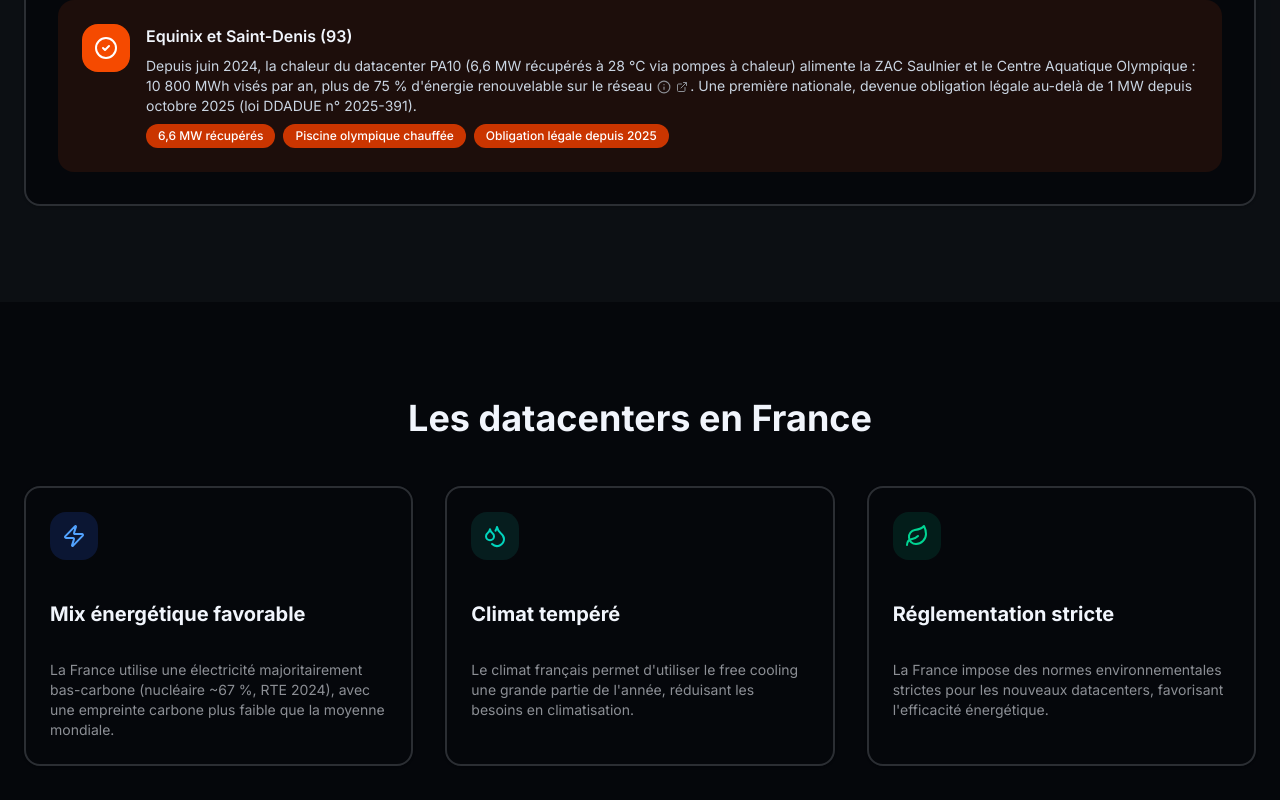
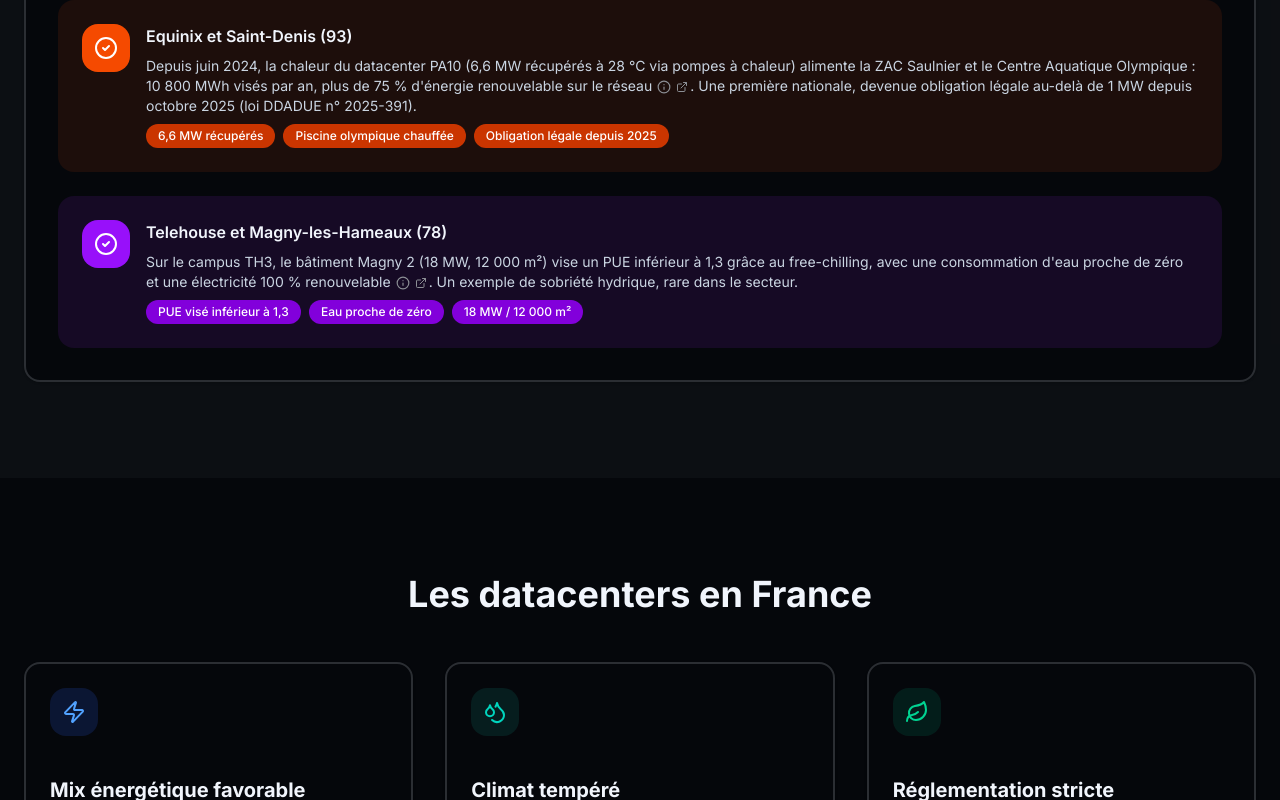
Before and after one commit to Hylst/le-green-it-en-clair, a Next.js app: page /greenit/datacenters in a window 1280 px wide. Shown: the part 7785-8585 px from the top of the page. Built offline with nearby package versions, Linux system fonts and the light colour scheme; no server answers.

Commit message:
Telehouse Magny 2 + gisement Idex 100 TWh (sources lues)

```diff
--- a/app/datacenters/page.tsx
+++ b/app/datacenters/page.tsx
@@ -770,6 +770,36 @@ export default function DatacentersPage() {
                   </div>
                 </div>
               </div>
+
+              <div className="flex items-start gap-4 rounded-xl bg-purple-50 dark:bg-purple-900/20 p-6">
+                <div className="flex h-12 w-12 shrink-0 items-center justify-center rounded-xl bg-purple-600">
+                  <CheckCircle2 className="h-6 w-6 text-white" />
+                </div>
+                <div>
+                  <h4 className="mb-2 font-semibold text-foreground">Telehouse et Magny-les-Hameaux (78)</h4>
+                  <p className="mb-2 text-sm text-slate-700 dark:text-slate-300">
+                    Sur le campus TH3, le bâtiment Magny 2 (18 MW, 12 000 m²) vise un PUE inférieur à 1,3
+                    grâce au free-chilling, avec une consommation d&apos;eau proche de zéro et une électricité
+                    100 % renouvelable
+                    <SourceTooltip
+                      className="ml-1 align-middle"
+                      source="Telehouse, page officielle Magny 2 (objectifs annoncés par l'exploitant)"
+                      calculation="PUE inférieur à 1,3 à 100 % de charge (1,5 à 50 %), WUE proche de 0, 2 arrivées Enedis de 18 MW"
+                      url="https://www.telehouse.net/data-centre-services/france/paris/telehouse-paris-magny-2"
+                    />
+                    . Un exemple de sobriété hydrique, rare dans le secteur.
+                  </p>
+                  <div className="flex flex-wrap gap-2">
+                    <span className="rounded-full bg-purple-700 px-3 py-1 text-xs font-medium text-white">PUE visé inférieur à 1,3</span>
+                    <span className="rounded-full bg-purple-700 px-3 py-1 text-xs font-medium text-white">
+                      Eau proche de zéro
+                    </span>
+                    <span className="rounded-full bg-purple-700 px-3 py-1 text-xs font-medium text-white">
+                      18 MW / 12 000 m²
+                    </span>
+                  </div>
+                </div>
+              </div>
             </div>
           </Card>
         </div>
--- a/app/problematiques/page.tsx
+++ b/app/problematiques/page.tsx
@@ -558,6 +558,15 @@ const futureSolutions = [
               source="MRAe, via FNE Île-de-France, novembre 2025"
               calculation="potentiel conditionnel francilien (« auraient pu »), pas de la chaleur récupérée"
               url="https://fne-idf.fr/dossiers/l-essentiel-sur-l-impact-environnemental-des-data-centers"
+            />
+            . À l&apos;échelle nationale, Idex chiffre à plus de 100 TWh par an la chaleur des 35 sites IA
+            prévus (2,5 fois le chauffage des logements du Grand Paris) : en récupérer 15 % couvrirait déjà
+            10 % de l&apos;objectif 2035 de chaleur renouvelable
+            <SourceTooltip
+              className="ml-1"
+              source="Idex (Benjamin Fremeaux), tribune Les Echos de mars 2025, relayée par Rexel en 2025"
+              calculation="plus de 100 TWh/an = 2,5 fois les besoins en chauffage des logements du Grand Paris ; 15 % récupérés = 10 % de l'objectif 2035"
+              url="https://entreprise.rexel.fr/courant-positif/tous-nos-articles/articles/data-centers-lenjeu-crucial-de-la-recuperation-de-chaleur-2"
             />
             . Mais potentiel théorique : moins de 1 % de la chaleur est réutilisée aujourd&apos;hui en France,
             contre 1,9 % en Europe
```
